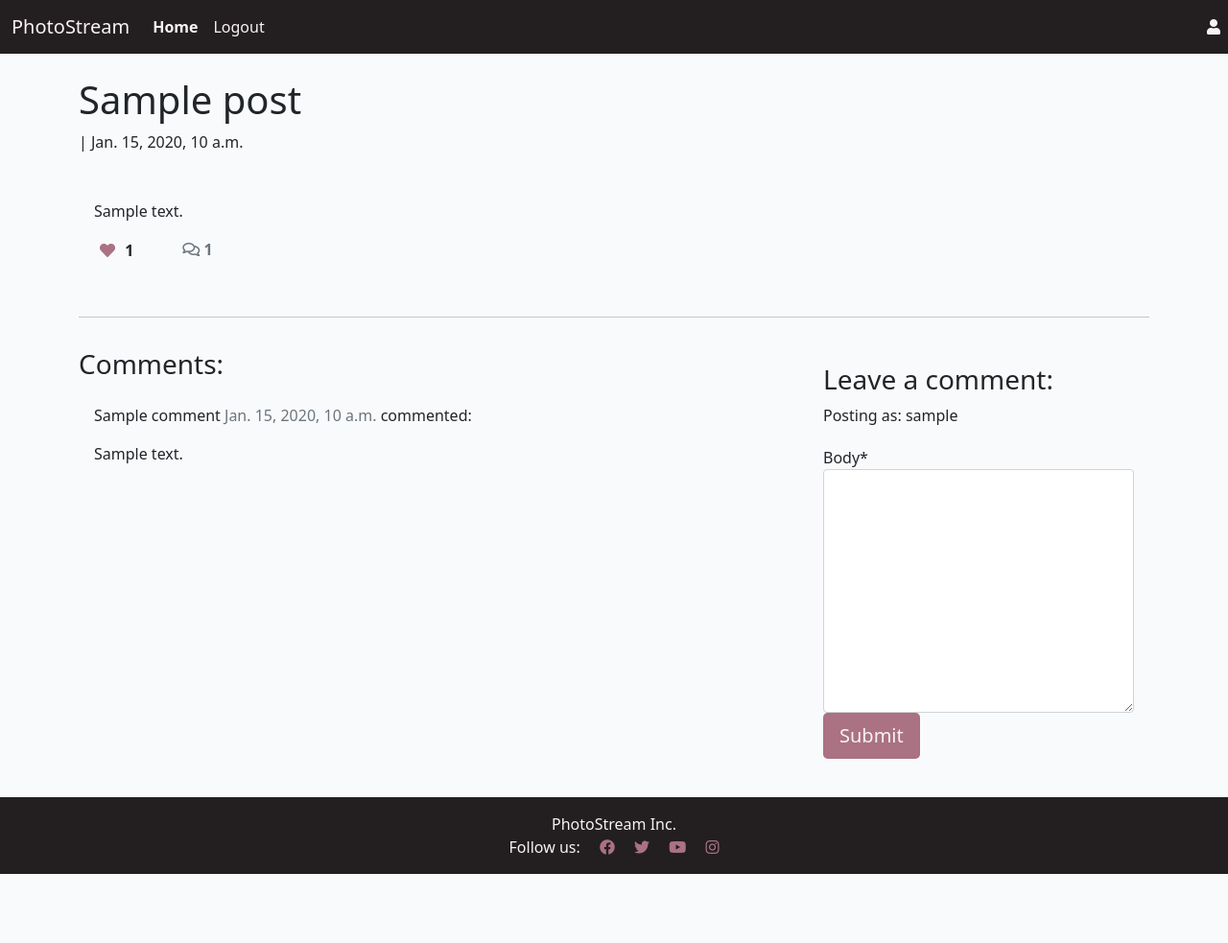
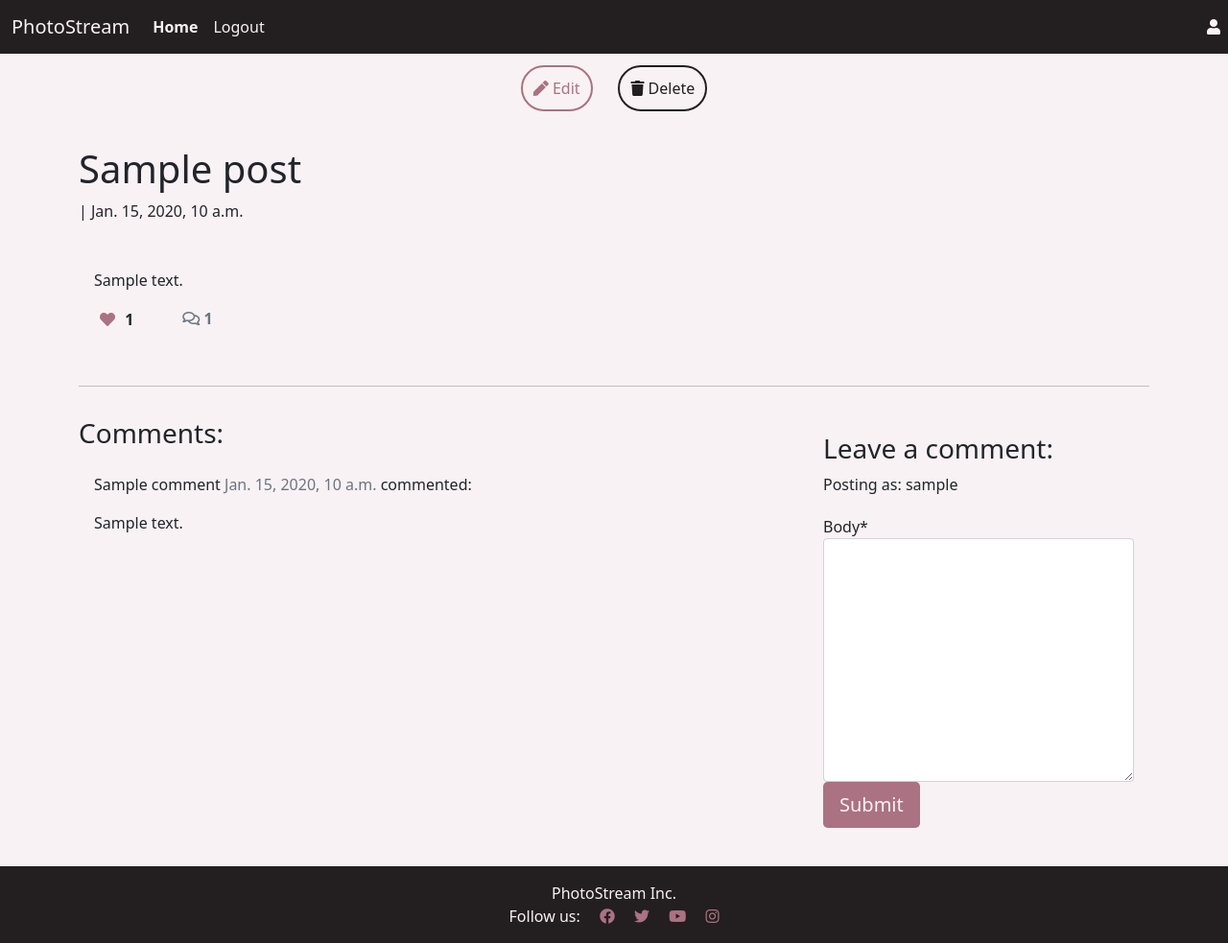
Before and after one commit to emmavkarlsson/portfolio-project-4, a Django app: a page that uses templates/featured_post.html in a window 1280 px wide. Shown: the whole page at 96% size. Before the commit the page ends 911 px from the top, so only its background shows below. Run offline with Django 3.2, Linux system fonts and the light colour scheme; a user stored in the database is signed in; tables that the repository leaves empty hold one stand-in row (values such as "Sample post"); some libraries are stand-ins or nearby versions.

Commit message:
add buttons for edit and cancel on featured post

```diff
--- a/static/css/style.css
+++ b/static/css/style.css
@@ -1,5 +1,5 @@
 body {
-    background-color: #F9FAFC;
+    background-color: #f8f2f4;
 }
 
 nav {
@@ -97,6 +97,37 @@ footer {
     color: #f8f2f4;
 }
 
+.center-buttons {
+    text-align: center;
+}
+
+.edit-button,
+.delete-button {
+    padding: 1%;
+    margin: 1%;
+    border-radius: 50px;
+}
+
+.edit-button {
+    border: 2px solid #aa7282;
+}
+
+.edit-button:hover {
+    background-color: #aa7282;
+    color: #f8f2f4;
+}
+
+.delete-button {
+    border: 2px solid #231e20;
+    color: #231e20;
+}
+
+.delete-button:hover {
+    background-color: #231e20;
+    color: #f8f2f4;
+}
+
+
 /* media queries */
 /* for medium screen devices from 768px wide and down */
 @media screen and (max-width: 768px) {
--- a/templates/featured_post.html
+++ b/templates/featured_post.html
@@ -2,7 +2,17 @@
 
 {% load crispy_forms_tags %}
 
-<div">
+<div>
+    <div class="container">
+        <div class="row">
+            <div class="col mt-4 mb-4 center-buttons">
+                {% if user.is_authenticated and post.publisher == user  %}
+                <a href="{% url 'edit_post' post.slug %}" class="edit-button"><i class="fas fa-pen"></i> Edit</a>
+                <a href="{% url 'delete_post' post.slug %}" class="delete-button"><i class="fas fa-trash"></i> Delete</a>
+                {% endif %}
+            </div>
+        </div>
+    </div>
     <div class="container">
         <div class="row g-0">
             <div class="d-none d-md-block col-md-12">
```
